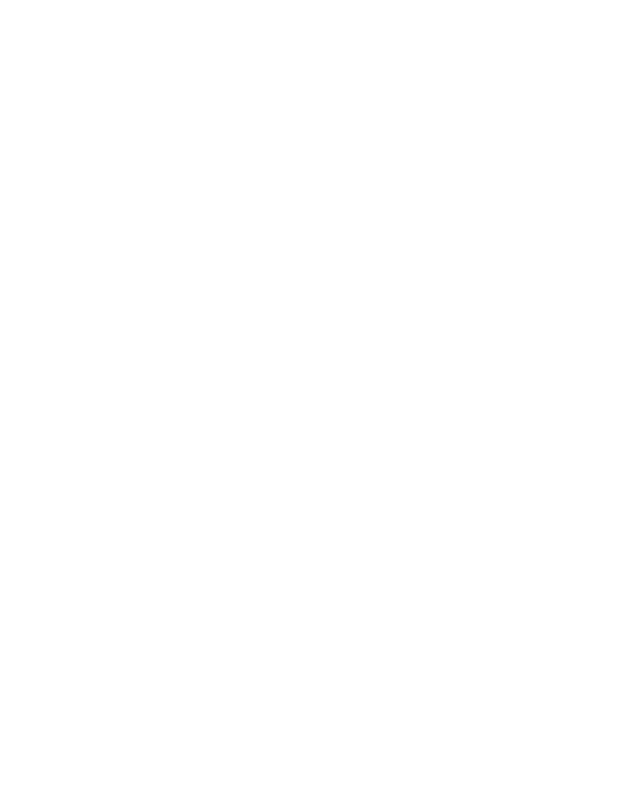
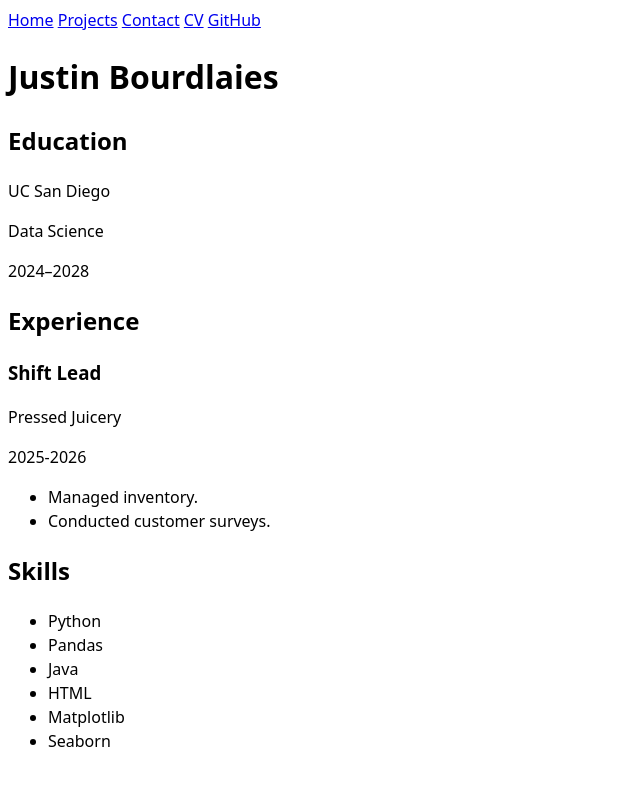
Before and after one commit to jbourdlaies/portfolio, a plain HTML site: page cv/cv/index.html in a window 1280 px wide. Shown: the whole page, without its empty margins (0-640 px from the left). Drawn offline with Linux system fonts and the light colour scheme; files that its build step writes are made by us from their sources.

Commit message:
Fixed pages not loading

```diff
--- a/contact/index.html
+++ b/contact/index.html
@@ -0,0 +1,43 @@
+<!DOCTYPE html>
+<html lang="en">
+<head>
+    <meta charset="UTF-8">
+    <meta name="viewport" content="width=device-width, initial-scale=1.0">
+    <title>Justin Bourdlaies: Contact</title>
+    <link rel="stylesheet" href="../style.css">
+</head>
+<body>
+
+    <nav>
+        <a href="../index.html">Home</a>
+        <a href="../projects/index.html">Projects</a>
+        <a href="index.html">Contact</a>
+        <a href="../cv/index.html">CV</a>
+        <a href="https://github.com/jbourdlaies" target="_blank">GitHub</a>
+    </nav>
+
+    <h1>Contact</h1>
+
+    <form action="mailto:jbourdlaies@ucsd.edu" method="POST" enctype="text/plain">
+
+        <label>
+            Email
+            <input name="email" type="email">
+        </label>
+
+        <label>
+            Subject
+            <input name="subject">
+        </label>
+
+        <label>
+            Message
+            <textarea name="body"></textarea>
+        </label>
+
+        <button>Send</button>
+
+    </form>
+
+</body>
+</html>
--- a/cv/cv/index.html
+++ b/cv/cv/index.html
@@ -0,0 +1,58 @@
+<!DOCTYPE html>
+<html lang="en">
+<head>
+    <meta charset="UTF-8">
+    <meta name="viewport" content="width=device-width, initial-scale=1.0">
+    <title>Justin Bourdlaies: CV</title>
+    <link rel="stylesheet" href="../style.css">
+</head>
+<body>
+
+    <nav>
+        <a href="../index.html">Home</a>
+        <a href="../projects/index.html">Projects</a>
+        <a href="../contact/index.html">Contact</a>
+        <a href="index.html">CV</a>
+        <a href="https://github.com/jbourdlaies" target="_blank">GitHub</a>
+    </nav>
+
+    <h1>Justin Bourdlaies</h1>
+
+    <section>
+        <h2>Education</h2>
+
+        <p>UC San Diego</p>
+        <p>Data Science</p>
+        <time>2024–2028</time>
+    </section>
+
+    <section>
+        <h2>Experience</h2>
+
+        <article>
+            <h3>Shift Lead</h3>
+            <p>Pressed Juicery</p>
+            <time>2025-2026</time>
+
+            <ul>
+                <li>Managed inventory.</li>
+                <li>Conducted customer surveys.</li>
+            </ul>
+        </article>
+    </section>
+
+    <section>
+        <h2>Skills</h2>
+
+        <ul>
+            <li>Python</li>
+            <li>Pandas</li>
+            <li>Java</li>
+            <li>HTML</li>
+            <li>Matplotlib</li>
+            <li>Seaborn</li>
+        </ul>
+    </section>
+
+</body>
+</html>
--- a/style.css
+++ b/style.css
@@ -0,0 +1,6 @@
+body {
+  /* Set line height to 1.5 times the font size
+	   and use the OS’s UI font as the website font
+	 */
+  font: 100%/1.5 system-ui;
+}
```
Also changed, not shown: index.html (+9 -0 lines), projects/index.html (+22 -0 lines).
